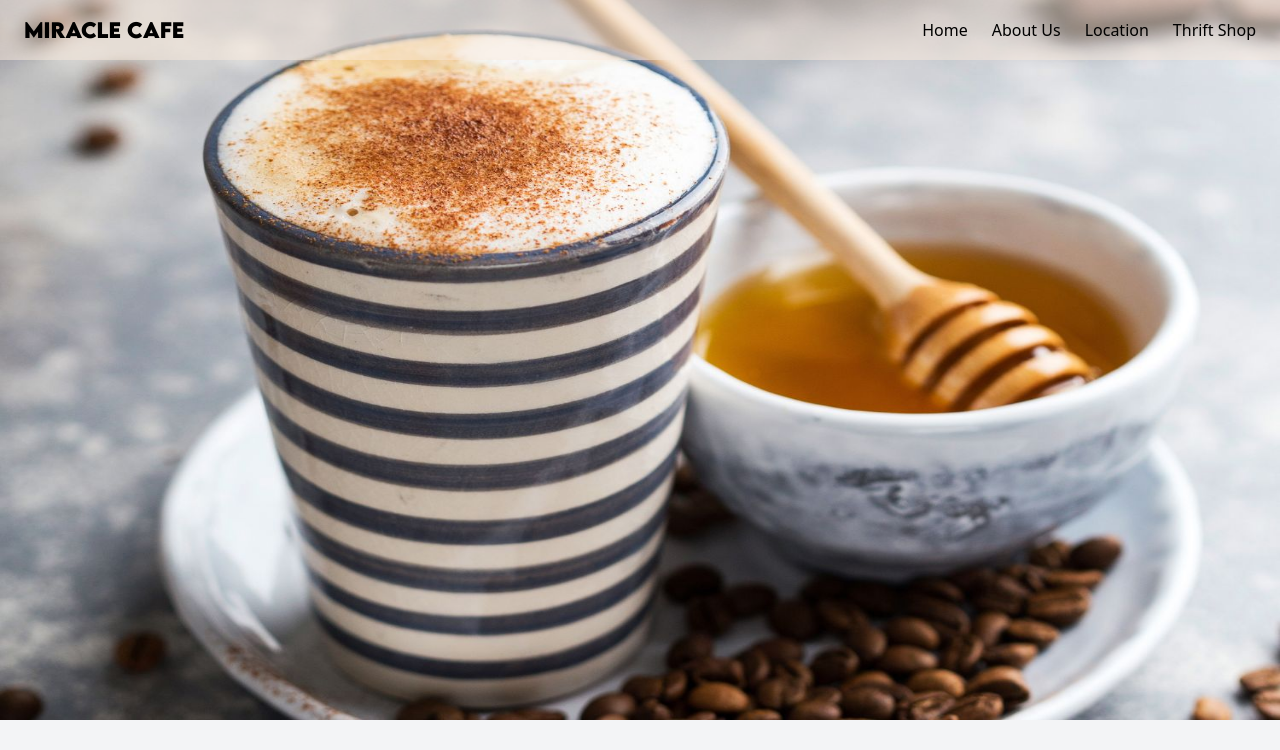
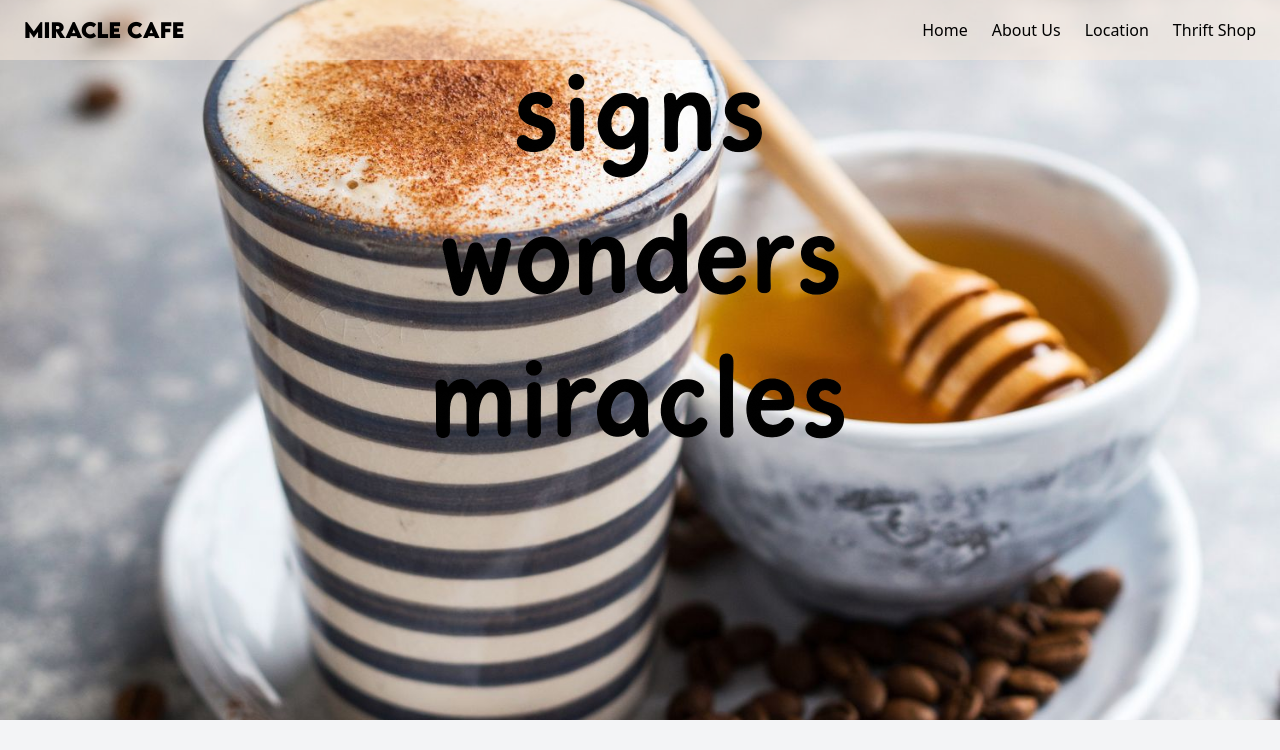
Before and after one commit to earvin-tech/miracle_cafe, a React (Vite) app: page / in a window 1280 px wide. Shown: the top 750 px of the page. Built offline with nearby package versions, Linux system fonts and the light colour scheme.

Commit message:
feat: motto on hero image add

```diff
--- a/src/components/LandingImage.jsx
+++ b/src/components/LandingImage.jsx
@@ -1,7 +1,10 @@
 export default function LandingImage() {
     return (
-        <div className="h-[90vh]">
-            <img src="/site_images/coffee_primary_image[placeholder].jpg" alt="Coffee Landing Image" className="w-full h-full" />
+        <div className="relative h-[90vh]">
+            <img src="/site_images/coffee_primary_image[placeholder].jpg" alt="Coffee Landing Image" className="w-full h-full object-cover" />
+
+            <img src="/site_images/motto_transparent.png" alt="Motto" className="absolute top-6 sm:top-8 md:top-4 lg:top-2 left-1/2 -translate-x-1/2 h-[32rem] object-contain" />
         </div>
+
     )
 }
```
Also changed, not shown: public/site_images/motto_transparent.png (added).
